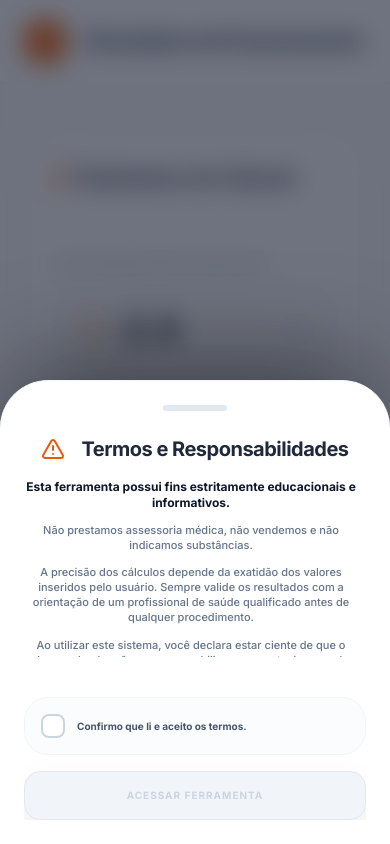
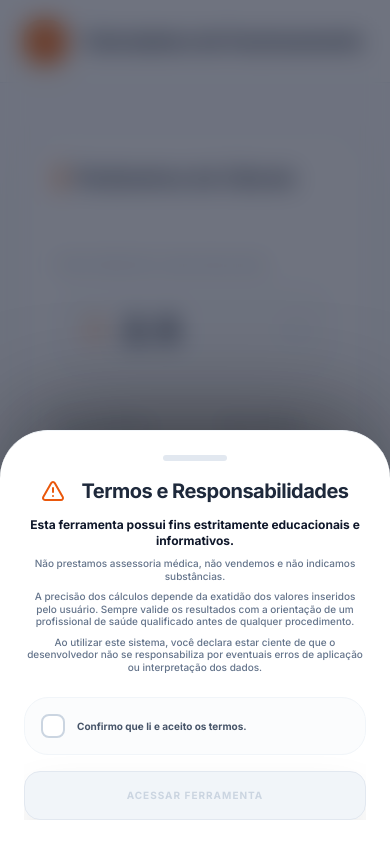
Before and after one commit to mateusgorin/Calculadora-de-fracionamento-, a React (Vite) app: page / in a window 390 px wide. Built offline with nearby package versions, Linux system fonts and the light colour scheme.

Commit message:
feat: Adjust modal padding and sizing
Refine the entry modal's visual presentation by reducing padding and adjusting max heights for improved responsiveness and aesthetics.

```diff
--- a/App.tsx
+++ b/App.tsx
@@ -322,22 +322,22 @@ const App: React.FC = () => {
 
       {isEntryModalOpen && (
         <div className="fixed inset-0 z-[200] flex items-end justify-center bg-slate-900/60 backdrop-blur-md p-0 transition-opacity duration-500">
-          <div className="bg-white w-full max-w-6xl h-auto max-h-[55vh] md:max-h-[60vh] rounded-t-[3rem] shadow-[0_-30px_100px_-20px_rgba(0,0,0,0.5)] border-t border-slate-100 flex flex-col p-6 md:p-14 transform transition-transform duration-500 translate-y-0 overflow-hidden relative">
+          <div className="bg-white w-full max-w-6xl h-auto max-h-[50vh] md:max-h-[55vh] rounded-t-[3rem] shadow-[0_-30px_100px_-20px_rgba(0,0,0,0.5)] border-t border-slate-100 flex flex-col p-6 md:p-14 transform transition-transform duration-500 translate-y-0 overflow-hidden relative">
 
-            <div className="w-16 h-1.5 bg-slate-200 rounded-full mx-auto mb-6 shrink-0 md:mb-10"></div>
+            <div className="w-16 h-1.5 bg-slate-200 rounded-full mx-auto mb-4 shrink-0 md:mb-8"></div>
 
-            <div className="flex flex-col lg:flex-row items-center lg:items-start gap-6 lg:gap-16 flex-1 overflow-hidden">
+            <div className="flex flex-col lg:flex-row items-center lg:items-start gap-4 lg:gap-16 flex-1 overflow-hidden">
               <div className="hidden lg:flex w-20 h-20 bg-orange-50 rounded-[2rem] items-center justify-center shrink-0">
                 <AlertTriangle className="text-orange-600" size={36} />
               </div>
 
               <div className="flex-1 w-full flex flex-col overflow-hidden">
-                <h2 className="text-xl md:text-3xl font-black text-slate-800 tracking-tight mb-4 md:mb-6 flex items-center gap-4 justify-center lg:justify-start">
+                <h2 className="text-xl md:text-3xl font-black text-slate-800 tracking-tight mb-3 md:mb-6 flex items-center gap-4 justify-center lg:justify-start">
                   <AlertTriangle className="text-orange-600 lg:hidden" size={24} />
                   Termos e Responsabilidades
                 </h2>
 
-                <div className="space-y-3 md:space-y-4 text-slate-500 text-[11px] md:text-base leading-snug md:leading-relaxed overflow-y-auto pr-2 custom-scrollbar text-center lg:text-left font-medium">
+                <div className="space-y-2 md:space-y-4 text-slate-500 text-[10px] md:text-sm lg:text-base leading-tight md:leading-relaxed overflow-hidden text-center lg:text-left font-medium">
                   <p className="font-black text-slate-900 text-xs md:text-lg">Esta ferramenta possui fins estritamente educacionais e informativos.</p>
                   <p>Não prestamos assessoria médica, não vendemos e não indicamos substâncias.</p>
                   <p>A precisão dos cálculos depende da exatidão dos valores inseridos pelo usuário. Sempre valide os resultados com a orientação de um profissional de saúde qualificado antes de qualquer procedimento.</p>
@@ -345,7 +345,7 @@ const App: React.FC = () => {
                 </div>
               </div>
 
-              <div className="w-full lg:w-[400px] flex flex-col gap-4 md:gap-6 pt-4 lg:pt-0 shrink-0">
+              <div className="w-full lg:w-[400px] flex flex-col gap-4 md:gap-6 pt-2 lg:pt-0 shrink-0">
                 <div className="bg-slate-50/50 p-4 md:p-6 rounded-[1.5rem] md:rounded-[2rem] border border-slate-100 group transition-all hover:bg-white hover:shadow-xl">
                   <label className="flex items-center gap-3 md:gap-4 cursor-pointer">
                     <div className="relative shrink-0">
```
